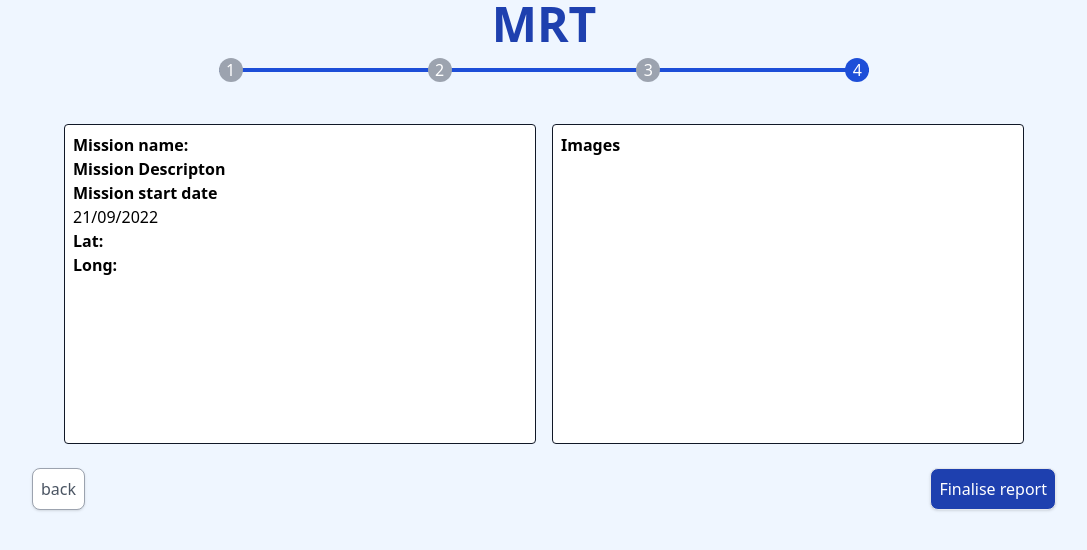
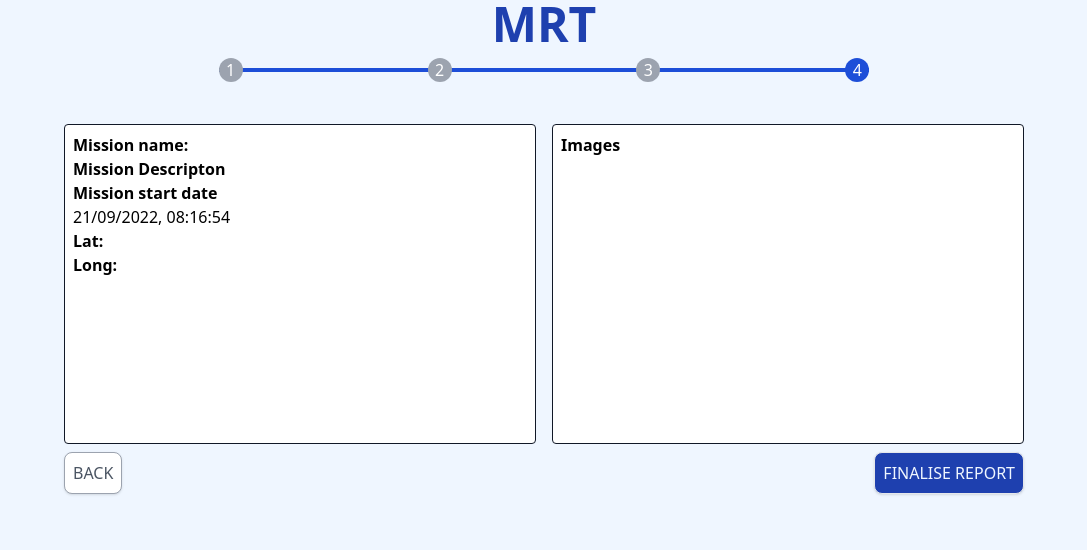
Before and after one commit to simonemiar/sundown, a Nuxt app: page /flow/overview in a window 1280 px wide. Shown: the top 550 px of the page, without its empty margins (96-1183 px from the left). Built offline with nearby package versions, Linux system fonts and the light colour scheme.

Commit message:
date is finally working, thanks mads

```diff
--- a/assets/css/main.css
+++ b/assets/css/main.css
@@ -7,13 +7,19 @@
 }
 
 .primary-button {
-  @apply text-white bg-blue-800 uppercase rounded-lg mt-4 border p-2 text-center shadow transition duration-200 ease-in-out transform hover:-translate-y-px hover:shadow-md cursor-pointer;
+  @apply text-blue-50 bg-blue-800 uppercase rounded-lg mb-4 border p-2 text-center shadow transition duration-200 ease-in-out transform hover:-translate-y-px hover:shadow-md cursor-pointer;
 }
 .secondary-button {
-  @apply text-gray-600 uppercase mt-4 bg-white border p-2 border-gray-400 rounded-lg text-center transition duration-200 ease-in-out transform hover:-translate-y-px shadow hover:shadow-md cursor-pointer;
+  @apply text-gray-600 mb-4 bg-white uppercase border p-2 border-gray-400 rounded-lg text-center transition duration-200 ease-in-out transform hover:-translate-y-px shadow hover:shadow-md cursor-pointer;
+}
+.edit-button {
+  @apply bg-white text-gray-600 uppercase rounded-lg mt-4 border p-2 text-center shadow transition duration-200 ease-in-out transform hover:-translate-y-px hover:shadow-md cursor-pointer;
+}
+.delete-button {
+  @apply text-white bg-red-800 uppercase mt-2 border p-2 border-gray-400 rounded-lg text-center transition duration-200 ease-in-out transform hover:-translate-y-px shadow hover:shadow-md cursor-pointer;
 }
 .report-button {
-  @apply text-gray-600 uppercase bg-white border p-3 border-gray-400 rounded-lg text-center transition duration-200 ease-in-out transform hover:-translate-y-px shadow hover:shadow-md cursor-pointer;
+  @apply text-blue-50 uppercase bg-blue-800 border p-3 border-gray-400 rounded-lg text-center transition duration-200 ease-in-out transform hover:-translate-y-px shadow hover:shadow-md cursor-pointer;
 }
 
 .card {
--- a/pages/flow/details.vue
+++ b/pages/flow/details.vue
@@ -49,6 +49,7 @@
       </div>
     </section>
     <div class="flex px-8 place-content-between max-w-screen-lg sm:m-auto ">
+
       <button class="secondary-button" @click="resetReport">back</button>
       <button
         class="primary-button"
@@ -70,8 +71,7 @@ export default {
   data() {
     return {
       missionid: this.$store.state.spacereport.missionid,
-      missiondate: this.$store.state.spacereport.missiondate,
-      // missiondate: this.$store.state.spacereport.missiondate || new Date().toISOString().replace(/T/, ' ').replace(/\..+/, ''), // first replace T with a space  // second replace delete the dot and everything after,
+      missiondate: new Date(this.$store.state.spacereport.missiondate),
       errors: [],
     };
   },
--- a/pages/flow/images.vue
+++ b/pages/flow/images.vue
@@ -42,7 +42,7 @@
         </div>
       </div>
     </section>
-    <div class="flex place-content-between max-w-screen-lg m-2 sm:m-auto">
+    <div class="flex px-8 place-content-between max-w-screen-lg sm:m-auto">
       <NuxtLink to="/flow/details" class="secondary-button"><button>back</button></NuxtLink>
         <button class="primary-button" @click="
           clickHandle()
--- a/pages/flow/map.vue
+++ b/pages/flow/map.vue
@@ -31,12 +31,12 @@
         </div>
       </div>
     </section>
-    <div class="flex place-content-between max-w-screen-lg m-2 sm:m-auto">
+    <div class="flex px-8 place-content-between max-w-screen-lg sm:m-auto">
       <NuxtLink to="/flow/images" class="secondary-button"
-        ><button>back</button></NuxtLink
+        ><button>BACK</button></NuxtLink
       >
       <NuxtLink to="/flow/overview" class="primary-button">
-        <button @click="updateStore">forward</button>
+        <button @click="updateStore">FORWARD</button>
       </NuxtLink>
     </div>
   </div>
--- a/pages/flow/overview.vue
+++ b/pages/flow/overview.vue
@@ -10,8 +10,7 @@
         </div>
         <div>
           <p class="font-bold">Mission start date</p>
-          <p>{{ displaydate }}</p>
-          <!-- <p><Date /></p> -->
+          <p>{{ formatDate(spacereport.missiondate) }}</p>
         </div>
         <div>
           <p class="font-bold">Lat:</p>
@@ -36,12 +35,12 @@
       </div>
     </section>
 
-    <div class="flex place-content-between max-w-screen-lg m-2 sm:m-auto">
+    <div class="flex px-8 place-content-between max-w-screen-lg sm:m-auto">
       <NuxtLink to="/flow/map" class="secondary-button"
-        ><button>back</button></NuxtLink
+        ><button>BACK</button></NuxtLink
       >
       <NuxtLink to="/" class="primary-button">
-        <button @click="finaliseReport">Finalise report</button>
+        <button @click="finaliseReport">FINALISE REPORT</button>
       </NuxtLink>
     </div>
   </div>
@@ -54,15 +53,17 @@ export default {
   data() {
     return {
       reports: JSON.parse(localStorage.getItem("reports")),
-      displaydate: new Intl.DateTimeFormat("en-GB").format(
-        this.$store.state.spacereport.missiondate
-      ),
+      // missiondate: this.$store.state.spacereport.missiondate,
+      // displaydate: new Intl.DateTimeFormat("en-GB").format(missiondate),
+      // displaydate: new Intl.DateTimeFormat("en-GB").format(
+      //   this.$store.state.spacereport.missiondate
+      // ),
+      // };
+      // displaydate: this.$store.state.spacereport.missiondate
+      //   .toISOString()
+      //   .replace(/T/, " ")
+      //   .replace(/\..+/, ""), // first replace T with a space  // second replace delete the dot and everything after,,
     };
-    //  displaydate: this.$store.state.spacereport.missiondate
-    //     .toISOString()
-    //     .replace(/T/, " ")
-    //     .replace(/\..+/, ""), // first replace T with a space  // second replace delete the dot and everything after,,
-    // };
   },
 
   methods: {
@@ -90,6 +91,9 @@ export default {
       console.log("test reset");
       this.$store.dispatch("resetReport"); // calling my action in the store
     },
+    formatDate(missiondate) {
+      return new Date(missiondate).toLocaleString("en-GB");
+    },
   },
   computed: {
     spacereport() {
--- a/pages/index.vue
+++ b/pages/index.vue
@@ -16,7 +16,12 @@
             id="report_container"
             class="border border-gray-900 overflow-scroll h-4/5 rounded"
           >
-            <p v-if="!reports.length">no spacereports saved</p>
+            <p
+              class="h-full flex items-center justify-center"
+              v-if="!reports.length"
+            >
+              no spacereports saved
+            </p>
             <div v-if="reports.length">
               <div
                 v-for="(report, index) in reports.filter(
@@ -33,18 +38,19 @@
                   </p>
                   <p class="text-left text-sm">
                     <span class="font-bold">DATE:</span>
-                    {{ report.missiondate }}
+                    {{ formatDate(report.missiondate) }}
+                    <!-- {{ displaydate }} -->
                   </p>
                 </div>
                 <div class="grid sm:col-span-1 sm:row-span-2">
                   <button
-                    class="primary-button text-sm sm:m-0"
+                    class="edit-button text-sm sm:m-0"
                     @click="editReport(report)"
                   >
                     edit
                   </button>
                   <button
-                    class="secondary-button text-sm"
+                    class="delete-button text-sm"
                     @click="removeReport(index)"
                   >
                     delete
@@ -89,10 +95,12 @@ export default {
     return {
       user: "",
       reports: [],
-      displaydate: new Intl.DateTimeFormat("en-GB").format(
-        this.$store.state.spacereport.missiondate
-      ),
     };
+    //   displaydate: this.$store.state.spacereport.missiondate
+    //     .toISOString()
+    //     .replace(/T/, " ")
+    //     .replace(/\..+/, ""), // first replace T with a space  // second replace delete the dot and everything after,,
+    // };
   },
   mounted() {
     if (localStorage.user) {
@@ -125,8 +133,16 @@ export default {
     editReport(report) {
       console.log("edit test");
       this.$router.push({ path: "/flow/details" });
-      // console.log(report)
+      console.log(report);
       this.$store.commit("editReport", { report: report });
+    },
+    formatDate(missiondate) {
+      return new Date(missiondate).toLocaleString("en-GB", {
+        weekday: "long",
+        year: "numeric",
+        month: "long",
+        day: "numeric",
+      });
     },
   },
   computed: {
```
